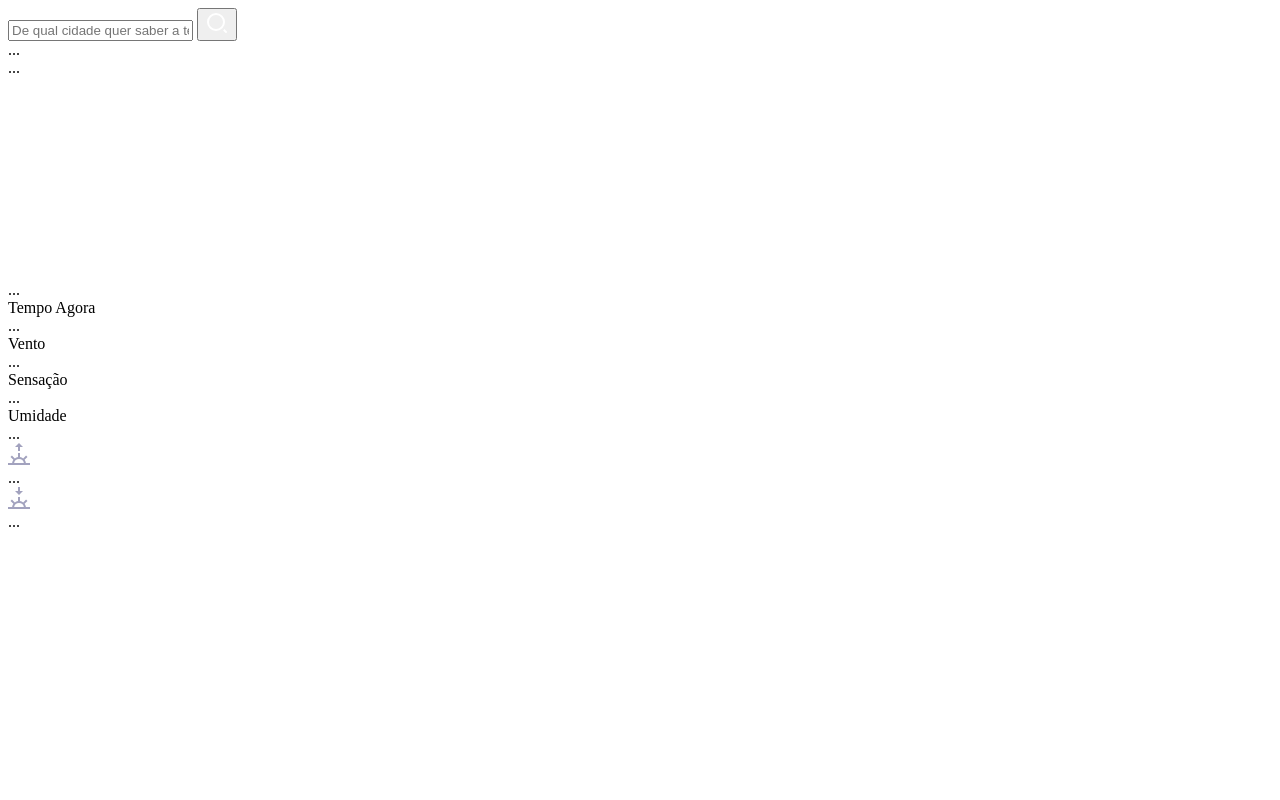
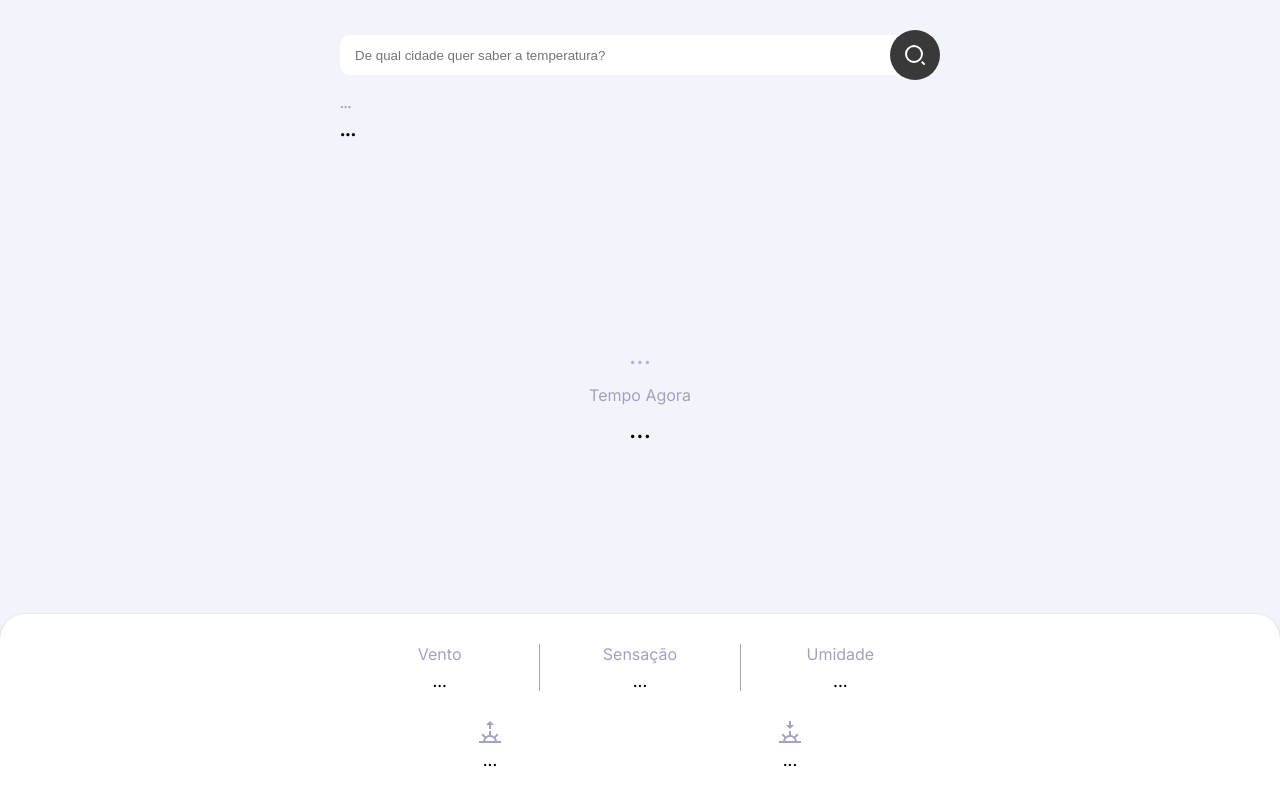
Before and after one commit to Leandrolsantos/buscatempo, a plain HTML site: page index.html in a window 1280 px wide. Drawn offline with Linux system fonts and the light colour scheme.

Commit message:
90º dia de CTD - Avançando no CSS

```diff
--- a/assets/css/style.css
+++ b/assets/css/style.css
@@ -1 +1,170 @@
-font-family: 'Playfair Display', serif;
+* {
+    margin: 0;
+    padding: 0;
+}
+
+body {
+    background: #f3f4fb;
+    font-family: 'Inter', sans-serif;
+    -webkit-font-smoothing: antialiased;
+}
+
+.header, .temperature-details, .sunset-sunrise {
+    max-width: 600px;
+    margin: 0 auto;
+}
+
+/* Header */
+
+.header {
+    padding: 0 30px;
+}
+
+.header__city-search-bar {
+    display: flex;
+    justify-content: center;
+    margin-top: 30px;
+    align-items: center;
+}
+
+.header__input {
+    border: none;
+    width: 100%;
+    height: 40px;
+    padding: 0 15px;
+    border-radius: 10px 0 0 10px;
+    appearance: none;
+    margin-right: -15px;
+}
+
+.header__button {
+    cursor: pointer;
+    min-width: 50px;
+    min-height: 50px;
+    border: none;
+    border-radius: 100%;
+    background: #393939;
+    color: #f3f4fb;
+    display: flex;
+    align-items: center;
+    justify-content: center;
+    transition: 0.2s;
+    box-shadow:
+    rgba(50, 50, 93, 0.25) 0px 13px 27px -5px,
+     rgba(0, 0, 0, 0.3);
+}
+
+.header__button:hover {
+    filter: brightness(1.25);
+}
+
+.header__current-date,
+.header__city-name {
+    font-family: "Ubuntu", sans-serif;
+}
+
+.header-icon-button {
+    margin: 0 auto;
+}
+
+.header__current-date{
+    color: #a2a2be;
+    font-size: 14px;
+    margin-top: 15px;
+}
+
+.header__city-name {
+    font-weight: 500;
+    font-size: 20px;
+    margin-top: 6px;
+}
+
+/* Current Temprature */
+
+.current-temperature {
+    display: flex;
+    flex-direction: column;
+    align-items: center;
+    margin-top: 30px;
+
+}
+
+.current-temperature__weather-icon {
+    width: 125px;
+    margin-top: 15px;
+}
+
+.current-temperature__description {
+    color: #b6aef0;
+    font-weight: 500;
+    font-size: 24px;
+    margin-top: 30px;
+}
+
+.current-temperature__info-label {
+    margin-top: 15px;
+    color: #a2a2be;
+}
+
+.current-temperature__current-temperature {
+    font-size: 24px;
+    font-weight: 500;
+    margin-top: 10px;
+}
+
+/*Button container */
+
+.button-container {
+
+    background: #fff;
+    position: absolute;
+    bottom: 0;
+    width: 100%;
+    border-radius: 25px 25px 0 0;
+    box-shadow:
+    rgba(50, 50, 93, 0.25) 0px 2px 5px -1px,
+     rgba(0, 0, 0, 0.3) 0px 1px 3px -1px;
+
+}
+
+.temperature-details {
+    display: flex;
+    margin-top: 30px;
+}
+
+.temperature-details__item {
+    width: 100%;
+    display: flex;
+    flex-direction: column;
+    align-items: center;
+    border-right: 1px solid #a2a2be;
+
+}
+
+.temperature-details__item:last-child {
+    border: none;
+}
+
+.temperature-details__label {
+    color: #a2a2be;
+}
+
+.temperature-details__value,
+.sunset-sunrise__value {
+    font-weight: 500;
+    margin-top: 7px;
+}
+
+/* Sun */
+
+.sunset-sunrise {
+    display: flex;
+    margin: 30px auto;
+}
+
+.sunset-sunrise__item {
+    width: 100%;
+    display: flex;
+    flex-direction: column;
+    align-items: center;
+}
--- a/index.html
+++ b/index.html
@@ -3,11 +3,11 @@
 <head>
     <meta charset="UTF-8">
     <meta http-equiv="X-UA-Compatible" content="IE=edge">
-    <meta name="viewport" content="width=device-width, initial-scale=1.0">
+    <meta name="viewport" content="width=device-width, initial-scale=1.0, maximum-scale1">
 
     <link rel="preconnect" href="https://fonts.googleapis.com">
     <link rel="preconnect" href="https://fonts.gstatic.com" crossorigin>
-    <link href="https://fonts.googleapis.com/css2?family=Playfair+Display&display=swap" rel="stylesheet">
+    <link href="https://fonts.googleapis.com/css2?family=Inter:wght@400;500&family=Ubuntu:ital,wght@0,500;1,400&display=swap" rel="stylesheet">
 
     <link rel="stylesheet" href="/assets/css/style.css">
 
@@ -20,30 +20,32 @@
 
     <header class="header">
 
-        <div class="header_city-search-bar">
-            <input class="header_input" id="city-search-input" type="text" placeholder="De qual cidade quer saber a temperatura?">
-            <button class="header_button" id="city-search button">
-                <img class="header-button-icon" src="/assets/img/search-icon.svg" alt="Icone de uma lupa">
+        <div class="header__city-search-bar">
+            <input class="header__input" id="city-search-input" type="text" placeholder="De qual cidade quer saber a temperatura?">
+            <button class="header__button" id="city-search button">
+                <img class="header-icon-button" src="/assets/img/search-icon.svg" alt="Icone de uma lupa">
             </button>
         </div>
 
-        <div class="header-current-date" id="current-date">...</div>
-        <div class="header_city-name" id="city-name">...</div>
+        <div class="header__current-date" id="current-date">...</div>
+        <div class="header__city-name" id="city-name">...</div>
     </header>
 
     <section class="current-temperature">
         <img class="current-temperature__weather-icon" id="weather-icon" src="/assets/img/loading-icon.svg" alt="Icone que ilustra a temperatura atual">
         <div class="current-temperature__description" id="weather-description">...</div>
         <div class="current-temperature__info-label">Tempo Agora</div>
-        <div class="current-temperature__current__temperature" id="current-temperature">...</div>
+        <div class="current-temperature__current-temperature" id="current-temperature">...</div>
     </section>
 
     <div class="button-container">
 
         <section class="temperature-details">
-            <div class="temperature-details_item"></div>
-                <div class="temperature-details__label">Vento</div>
-                    <div class="temperature-details__value" id="wind-speed">...</div>
+
+        <div class="temperature-details__item">
+            <div class="temperature-details__label">Vento</div>
+            <div class="temperature-details__value" id="wind-speed">...</div>
+        </div>
 
         <div class="temperature-details__item">
             <div class="temperature-details__label">Sensação</div>
```
